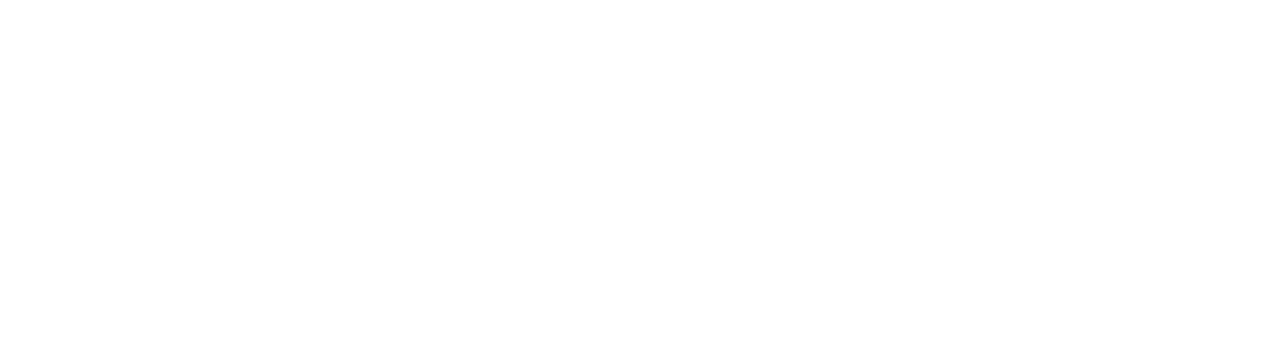
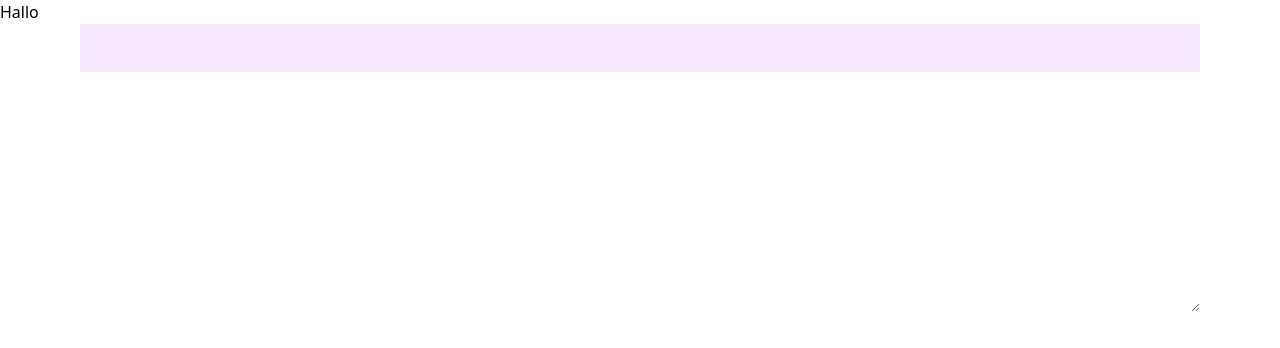
Before and after one commit to EbbeUndFlut/mergeconflict, a React (Create React App) app: page /batman/editor in a window 1280 px wide. Before the commit this address had no page. Shown: the top 348 px of the page. Built offline with nearby package versions, Linux system fonts and the light colour scheme.

Commit message:
Boah watt fuer eine Menge Code

```diff
--- a/src/HeroSection.jsx
+++ b/src/HeroSection.jsx
@@ -4,8 +4,8 @@ const HeroSection = (props) => {
     return (
         <section className="h-screen bg-mainpurple flex flex-row pt-80 px-10">
             <div className="basis-1/2">
-                <h1 className="font-sans font-light text-white text-8xl">Lerne Git</h1>
-                <p className="font-sans  text-8xl text-secondpurple">wir helfen Dir</p>
+                <h1 className="font-sans font-light text-white text-8xl">Lerne Git,</h1>
+                <p className="font-sans  text-8xl text-secondpurple">wir helfen Dir!</p>
                 <p className="mt-5">Lorem ipsum dolor, sit amet consectetur adipisicing elit. Corporis neque aspernatur temporibus maxime, culpa similique distinctio nulla? Possimus accusamus voluptatibus quis nesciunt eveniet sit non vitae rem maxime labore, dolorem dolores aperiam, alias eius mollitia ut architecto dolore maiores laudantium inventore soluta enim atque voluptas! Eos quod laboriosam aperiam? Assumenda.</p>
                 <HeroButton text="Lerne jetzt Git"></HeroButton>
             </div>
--- /dev/null
+++ b/src/components/Guard.jsx
@@ -0,0 +1,12 @@
+import { Outlet } from "react-router-dom"
+
+const Guard = (props) => {
+    return (
+        <>
+        <div>Hallo</div>
+        <Outlet></Outlet>
+        </>
+    )
+}
+
+export default Guard
--- a/src/index.js
+++ b/src/index.js
@@ -5,6 +5,9 @@ import App from './App';
 import reportWebVitals from './reportWebVitals';
 import { BrowserRouter, Route, Routes } from 'react-router-dom';
 import Home from './pages/Home';
+import Guard from './components/Guard';
+import PostEditor from './pages/batman/posteditor/PostEditor';
+import Login from './pages/batman/Login';
 
 const root = ReactDOM.createRoot(document.getElementById('root'));
 root.render(
@@ -12,6 +15,10 @@ root.render(
     <BrowserRouter>
     <Routes>
       <Route path="/" element={<Home />} />
+      <Route path="/login" element={<Login />} />
+      <Route path="/batman" element={<Guard />}>
+        <Route path="editor" element={<PostEditor/>}/>
+      </Route>
     </Routes>
     </BrowserRouter>
   </React.StrictMode>
--- /dev/null
+++ b/src/pages/batman/Login.jsx
@@ -0,0 +1,5 @@
+const Login = (props) => {
+    return null
+}
+
+export default Login
--- /dev/null
+++ b/src/pages/batman/posteditor/PostEditor.jsx
@@ -0,0 +1,18 @@
+import { useState } from "react"
+const PostEditor = (props) => {
+    const [imgUrl, setImgUrl] = useState(null)
+    const [title, setTitle] = useState('')
+    const [content, setContent] = useState('')
+    return (
+        <section className="px-20 flex flex-col">
+            { imgUrl &&
+            <img src={imgUrl}/>
+            }
+            <input className="py-2 px-3 text-2xl focus:outline-none bg-purple-100" type="text" name="" id="" onChange={(e)=>setTitle(e.target.value)} />
+            <textarea name="" id="" cols="30" rows="10" onChange={(e) => setContent(e.target.value)}></textarea>
+            {content}
+        </section>
+    )
+}
+
+export default PostEditor
```
Also changed, not shown: src/components/PostShort.jsx (added), src/pages/PostDetail.jsx (added).
